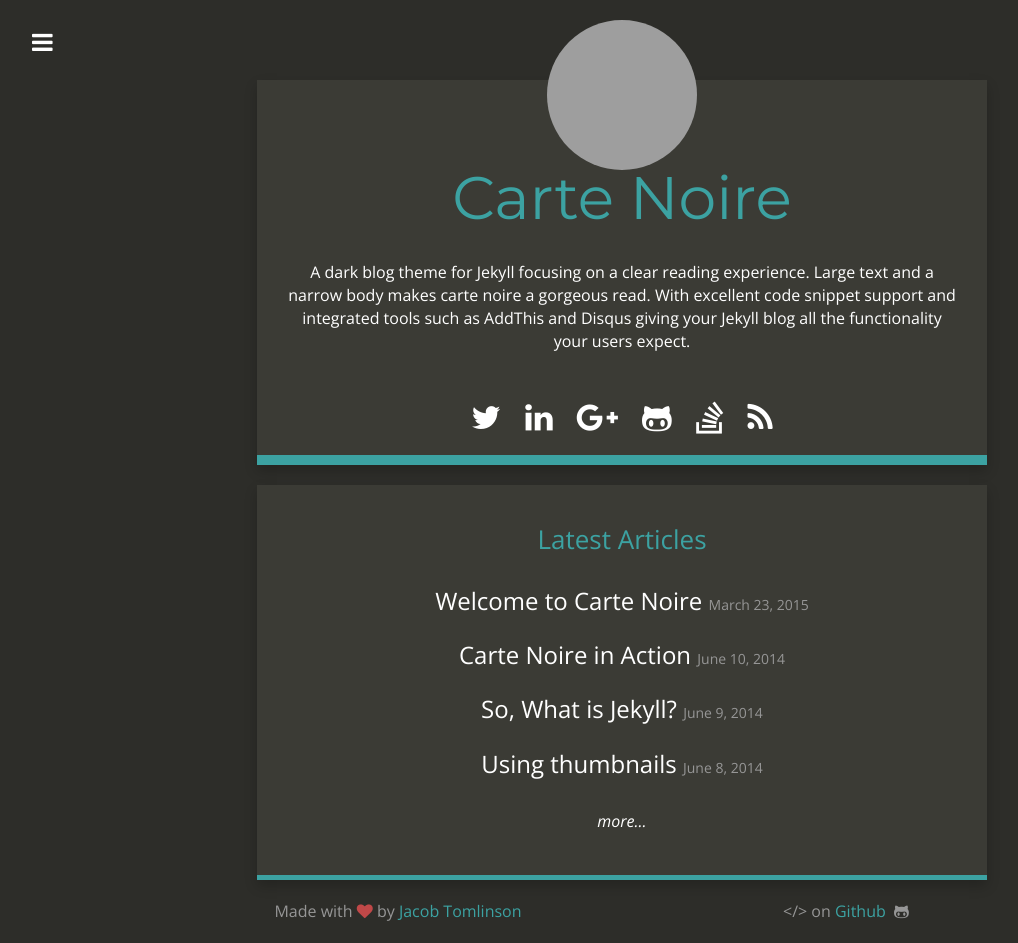
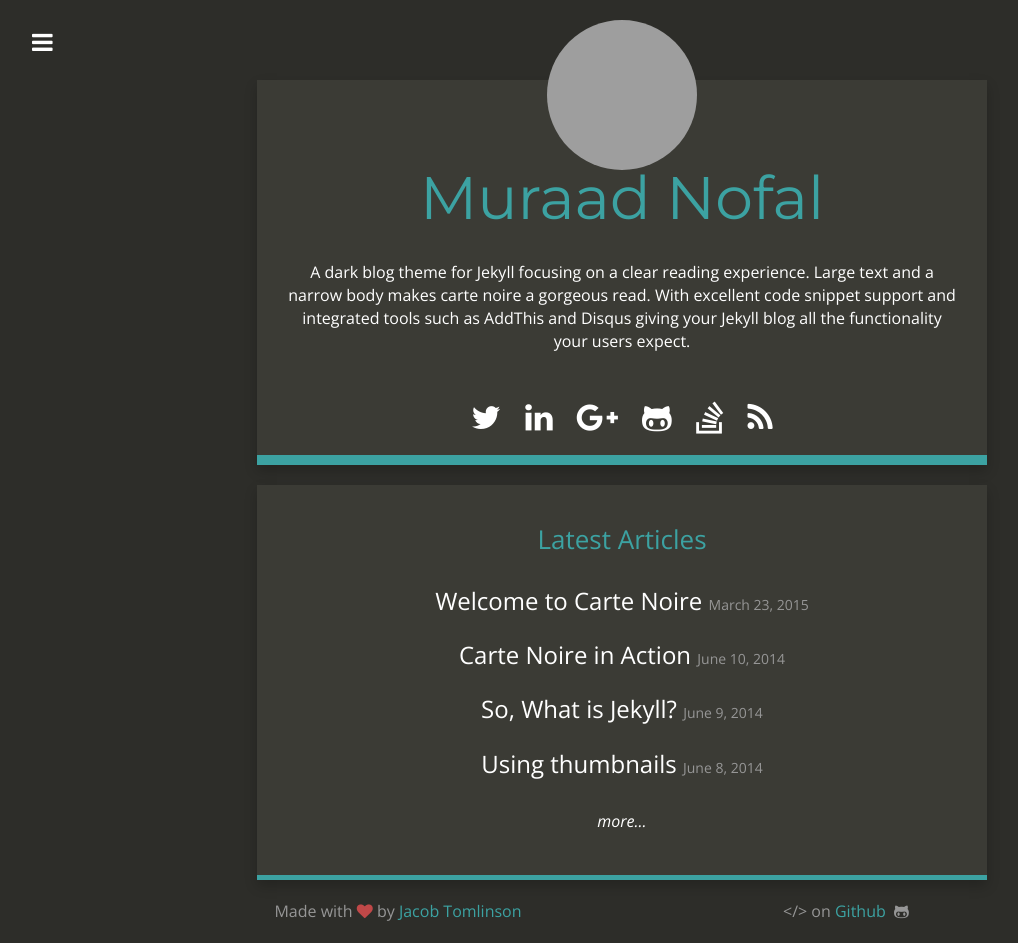
Before and after one commit to Muraad/GithubPages-Test, a Jekyll site: the page built from index.html, in a window 1280 px wide. Shown: the whole page, without its empty margins (18-1036 px from the left). Built offline with Jekyll 4.4.1, drawn with Linux system fonts in a browser that asks for light colours; nearby versions of some CDN libraries; Markdown is read by kramdown in place of the engine named in the settings; grey boxes are pictures that could not be loaded.

Commit message:
Update _config.yml

```diff
--- a/_config.yml
+++ b/_config.yml
@@ -1,15 +1,15 @@
 # Site settings
-title: "Carte Noire"
+title: "Muraad Nofal"
 email: ""
 description: "A dark blog theme for Jekyll."
-baseurl: "https://github.com/Muraad/GithubPages-Test"
+baseurl: ""
 url: "https://github.com/Muraad/GithubPages-Test"
 title_description: "A dark blog theme for Jekyll focusing on a clear reading experience. Large text and a narrow body makes carte noire a gorgeous read. With excellent code snippet support and integrated tools such as AddThis and Disqus giving your Jekyll blog all the functionality your users expect."
 title_image: "http://www.gravatar.com/avatar/00000000000000000000000000000000?s=500&d=mm"
 google_analytics: ""
 disqus_account: ""
-github_repository: https://github.com/Muraad/GithubPages-Test
-addthis_id:
+github_repository: "https://github.com/Muraad/GithubPages-Test"
+addthis_id: ""
 post_limit: 5
 
 # Social usernames/URLs
```
